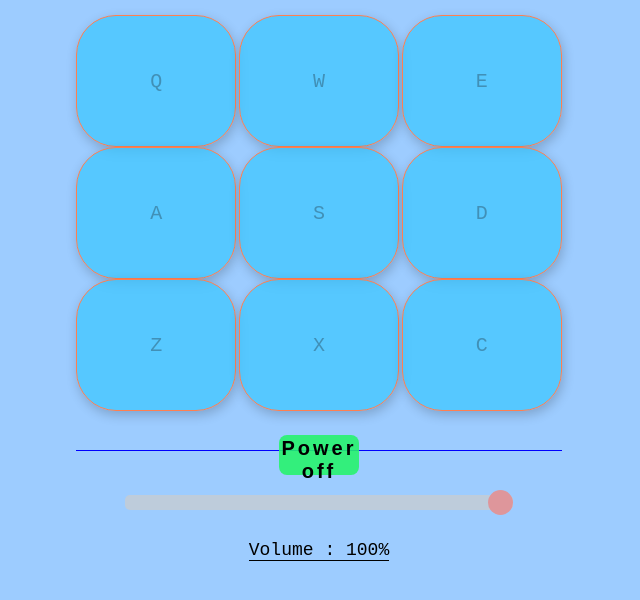
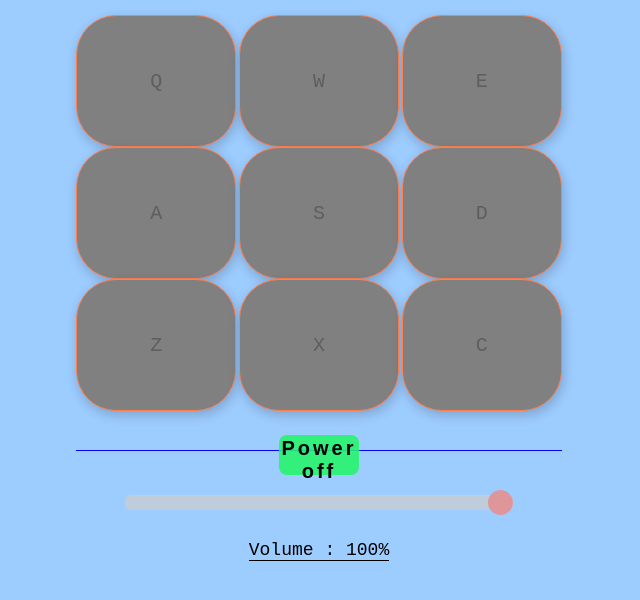
Before and after one commit to MayurgitHub14/React-Drum-Machine---FE-Placement-Contest---finjci3go3ac, a React app: page / in a window 1280 px wide. Shown: the top 600 px of the page, without its empty margins (321-961 px from the left). Built offline with nearby package versions, Linux system fonts and the light colour scheme.

Commit message:
Update Pad.js

```diff
--- a/src/components/Pad.js
+++ b/src/components/Pad.js
@@ -1,33 +1,21 @@
-import React, { useRef } from "react";
-import { bank1 } from "./App";
+import React from "react";
+import {bank1} from "./App"
 
-function Pad({ handleClick, power, backgroundStyle, element, id }) {
-  const audio = new Audio(bank1[element].source);
-
-  window.addEventListener("keydown", (event) => {
-    if (event.key === element || event.key === element.toLowerCase()) {
-      handleClick(bank1[element]);
-      audio.play();
-    }
-  });
-
+function Pad({handleClick, power, element, id }) {
+    const backgroundStyle = power ? "orange" : "gray";
     return (
       <button
         data-tag={id}
-      type="button"
-      className="drum-pad"
-      onClick={() => {
-        audio.play();
-        handleClick(bank1[element]);
-      }}
+        type='button'
+        className='drum-pad'
+        onClick={handleClick}
         id={bank1[element]}
         disabled={!power}
-      style={{ background: `${backgroundStyle}` }}
-    >
+        style={{background: `${backgroundStyle}`}}>
         {element}
-      <audio id={element} src={bank1[element].source} className="clip"></audio>
+        <audio id={element} src={bank1[element].source} className='clip'></audio>
       </button>
     );
   }
 
-export default Pad;
+  export default Pad ;
```
Lines whose indentation alone changed are shown as unchanged.
